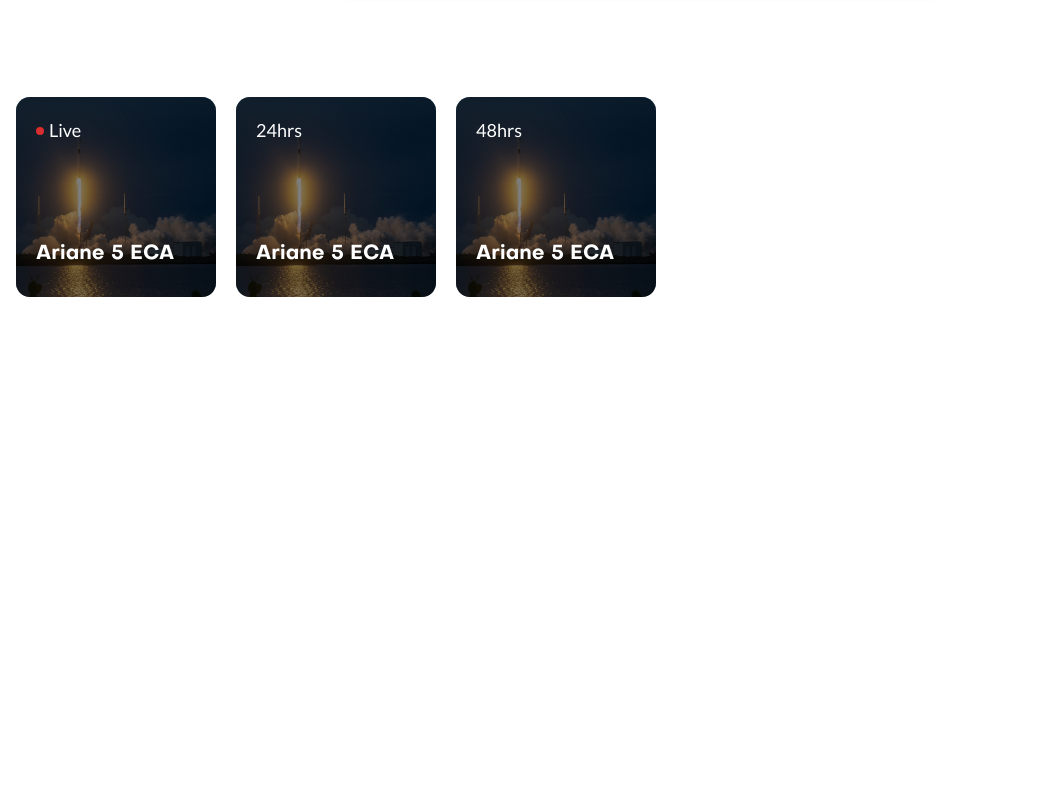
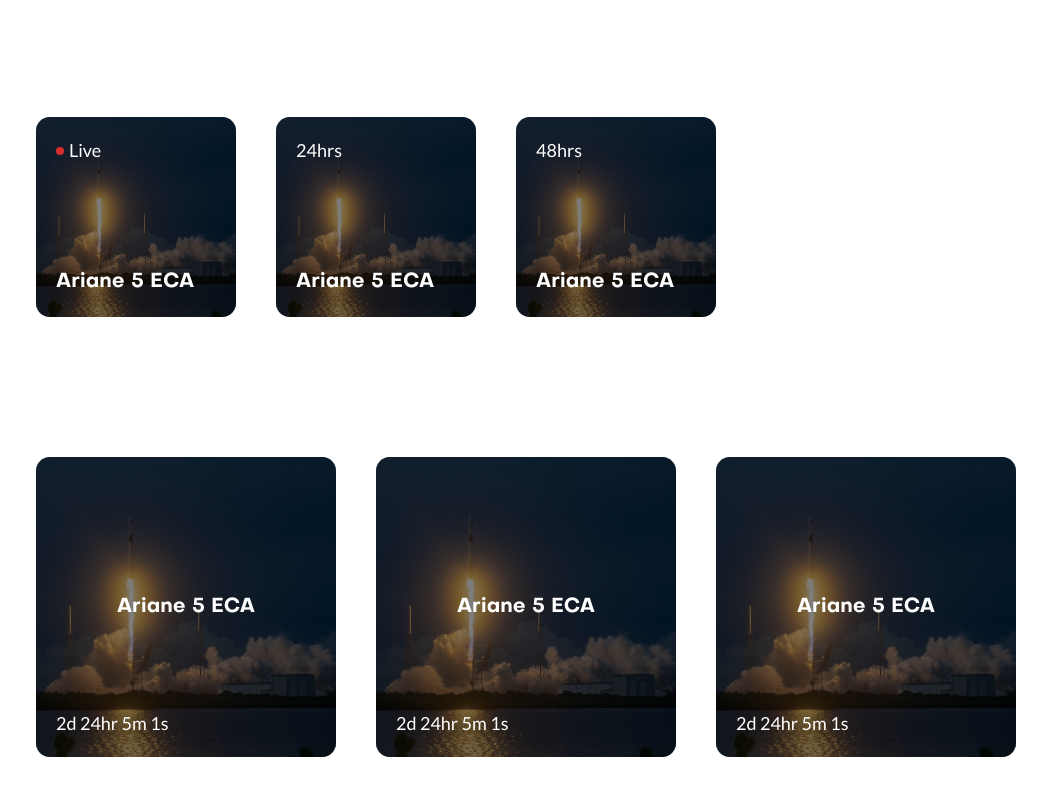
Before and after one commit to TobiasFranek/slp-base, a website built with Parcel: page src/index.html in a window 1280 px wide. Shown: the part 1567-2362 px from the top of the page, without its empty margins (0-1063 px from the left). Before the commit the page ends 1964 px from the top, so only its background shows below. Built offline with nearby package versions, Linux system fonts and the light colour scheme.

Commit message:
styled all preview cards

```diff
--- a/src/index.html
+++ b/src/index.html
@@ -143,28 +143,83 @@
 
 	<section style="max-width: 100%; margin: auto; padding-bottom: 100px;">
 		<div class="flex-container">
-			<a href="#" class="preview-card-small">
-				<div class="preview-card-small__content">
-					<span class="preview-card-small__content__timer preview-card-small__content__timer--live">Live</span>
-					<h3 class="preview-card-small__content__title">Ariane 5 ECA</h3>
+			<a href="#" class="preview-card preview-card--small">
+				<div class="preview-card__content">
+					<span class="preview-card__content__timer preview-card__content__timer--live">Live</span>
+					<h3 class="preview-card__content__title">Ariane 5 ECA</h3>
 				</div>
 			</a>
-			<a href="#" class="preview-card-small">
-				<div class="preview-card-small__content">
-					<span class="preview-card-small__content__timer">24hrs</span>
-					<h3 class="preview-card-small__content__title">Ariane 5 ECA</h3>
+			<a href="#" class="preview-card preview-card--small">
+				<div class="preview-card__content">
+					<span class="preview-card__content__timer">24hrs</span>
+					<h3 class="preview-card__content__title">Ariane 5 ECA</h3>
 				</div>
 			</a>
-			<a href="#" class="preview-card-small">
-				<div class="preview-card-small__content">
-					<span class="preview-card-small__content__timer">48hrs</span>
-					<h3 class="preview-card-small__content__title">Ariane 5 ECA</h3>
+			<a href="#" class="preview-card preview-card--small">
+				<div class="preview-card__content">
+					<span class="preview-card__content__timer">48hrs</span>
+					<h3 class="preview-card__content__title">Ariane 5 ECA</h3>
 				</div>
 			</a>
 		</div>
+		<div>
 
-		<div class="preview-card-big">
-
+		</div>
+		<div class="flex-container" style="margin-top: 100px; flex-wrap: wrap;">
+			<a href="#" class="preview-card preview-card--big">
+				<div class="preview-card__content">
+					<div class="preview-card__nav">
+						<button class="btn preview-card__nav__item">
+							<span class="icon btn__item btn__icon">
+								<img src="./icons/share-alt-light.svg" >
+							</span>
+						</button>
+						<button class="btn preview-card__nav__item">
+							<span class="icon btn__item btn__icon">
+								<img src="./icons/heart-solid.svg" >
+							</span>
+						</button>
+					</div>
+					<h3 class="preview-card__content__title preview-card__content__title--center">Ariane 5 ECA</h3>
+					<span class="preview-card__content__timer">2d 24hr 5m 1s</span>
+				</div>
+			</a>
+			<a href="#" class="preview-card preview-card--big">
+				<div class="preview-card__content">
+					<div class="preview-card__nav">
+						<button class="btn preview-card__nav__item">
+							<span class="icon btn__item btn__icon">
+								<img src="./icons/share-alt-light.svg" >
+							</span>
+						</button>
+						<button class="btn preview-card__nav__item">
+							<span class="icon btn__item btn__icon">
+								<img src="./icons/heart-solid.svg" >
+							</span>
+						</button>
+					</div>
+					<h3 class="preview-card__content__title preview-card__content__title--center">Ariane 5 ECA</h3>
+					<span class="preview-card__content__timer">2d 24hr 5m 1s</span>
+				</div>
+			</a>
+			<a href="#" class="preview-card preview-card--big">
+				<div class="preview-card__content">
+					<div class="preview-card__nav">
+						<button class="btn preview-card__nav__item">
+							<span class="icon btn__item btn__icon">
+								<img src="./icons/share-alt-light.svg" >
+							</span>
+						</button>
+						<button class="btn preview-card__nav__item">
+							<span class="icon btn__item btn__icon">
+								<img src="./icons/heart-solid.svg" >
+							</span>
+						</button>
+					</div>
+					<h3 class="preview-card__content__title preview-card__content__title--center">Ariane 5 ECA</h3>
+					<span class="preview-card__content__timer">2d 24hr 5m 1s</span>
+				</div>
+			</a>
 		</div>
 	</section>
 
--- a/src/scss/components/_small-preview-card.scss
+++ b/src/scss/components/_preview-card.scss
@@ -1,14 +1,32 @@
-.preview-card-small {
-	@include max-min-height-width(200px);
-	margin-right: 20px;
+$gap: 20px;
+
+.preview-card {
+	margin: $gap;
 	background: url('../img/01.jpg');
 	background-position: center;
 	background-size: cover;
 	border-radius: $default-radius;
 	position: relative;
-	@include media-breakpoint-down(sm) {
-		@include max-min-height-width(150px);
-    }
+
+	&--small {
+		@include max-min-height-width(200px);
+		@include media-breakpoint-down(sm) {
+			@include max-min-height-width(150px);
+		}
+	}
+	&--big {
+		flex-basis: calc(50% - #{$gap*2});
+		max-width: 300px;
+		@include media-breakpoint-down(sm) {
+			flex-basis: calc(50% - #{10px*2});
+			margin: 10px;
+		}
+		&:before{
+			content: '';
+			float: left;
+			padding-top: 100%;
+		}
+	}
 	&:after {
 		content: '';
 		position: absolute;
@@ -19,6 +37,15 @@
 		left: 0;
 		border-radius: $default-radius;
 	}
+	&__nav {
+		display: flex;
+		justify-content: flex-end;
+		&__item {
+			color: #fff;
+		}
+	}
+
+
 	&__content {
 		height: 100%;
 		padding: 20px;
@@ -28,11 +55,20 @@
 		display: flex;
 		flex-direction: column;
 		justify-content: space-between;
+		@include media-breakpoint-down(sm) {
+			padding: $default-radius;
+		}
+
 		&__title {
 			font-family: $objectivity;
 			font-size: em(20);
+			margin-bottom: 0;
 			@include media-breakpoint-down(sm) {
 				font-size: em(18)
+			}
+
+			&--center {
+				text-align: center;
 			}
 		}
 		&__timer {
--- a/src/scss/main.scss
+++ b/src/scss/main.scss
@@ -16,4 +16,4 @@
 @import 'components/textfield';
 @import 'components/header';
 @import 'components/nav';
-@import 'components/small-preview-card';
+@import 'components/preview-card';
```
